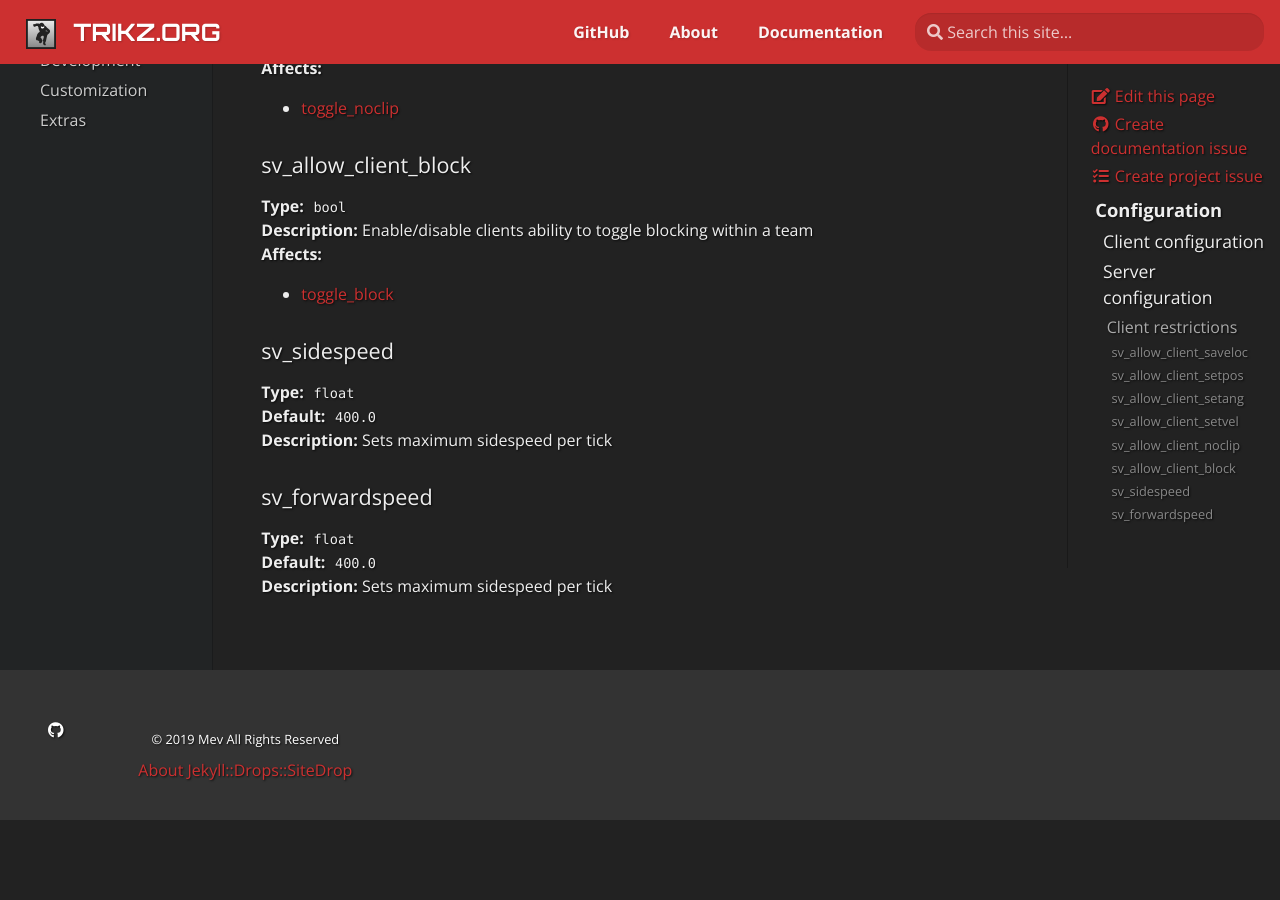
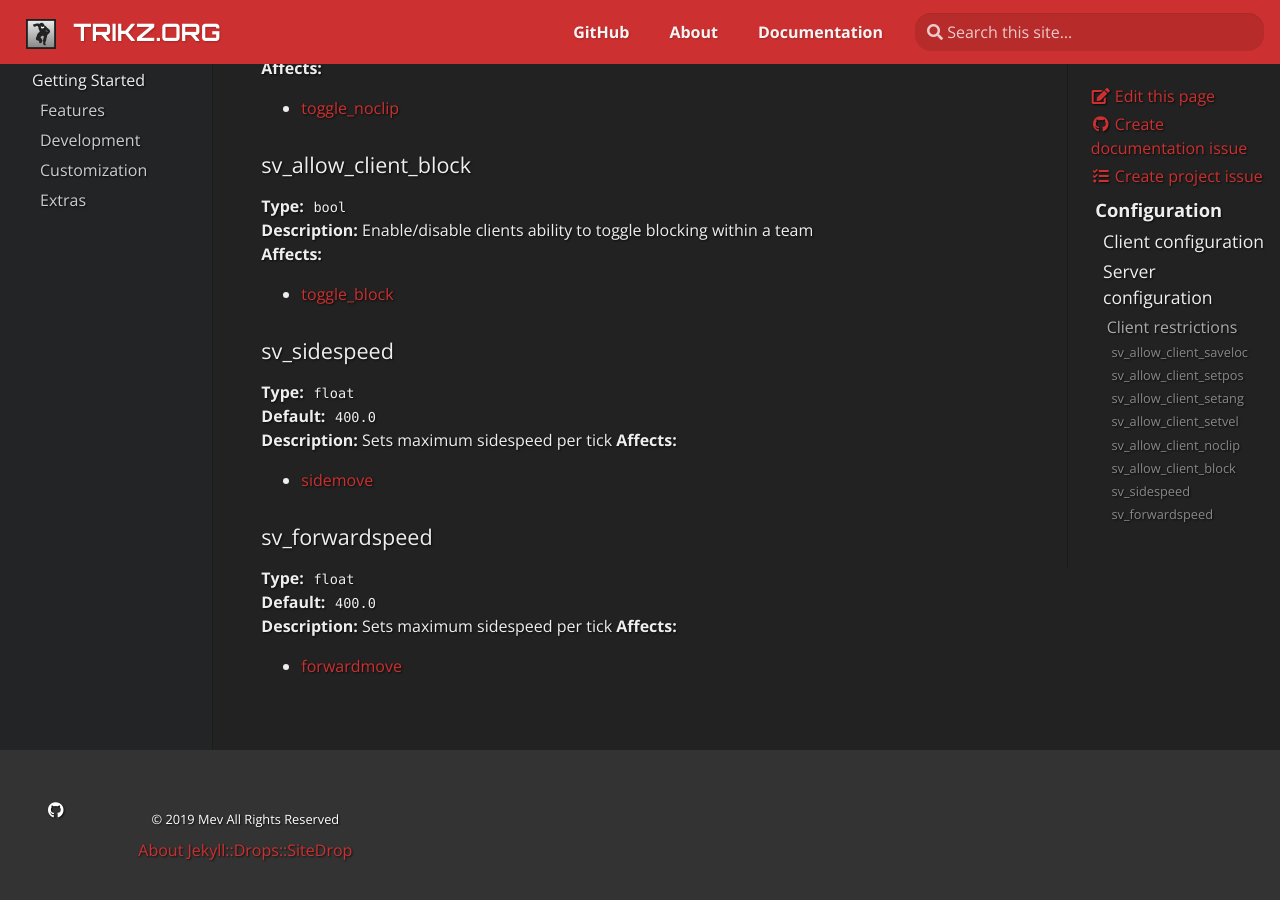
Before and after one commit to Trikz/trikz.org, a Jekyll site: the page built from _docs/configuration.md, in a window 1280 px wide and 900 px high, scrolled down 1395 px. Built offline with Jekyll 4.4.1, drawn with Linux system fonts in a browser that asks for light colours; some web fonts are replaced; before the commit the page ends 2215 px from its top, so only the background shows below that.

```diff
--- a/_docs/configuration.md
+++ b/_docs/configuration.md
@@ -77,9 +77,15 @@ __Affects:__
 __Type:__ `float`
 __Default:__ `400.0`
 __Description:__ Sets maximum sidespeed per tick
+__Affects:__
+
+* [sidemove](commands#sourcemod-TODO)
 
 #### sv_forwardspeed
 
 __Type:__ `float`
 __Default:__ `400.0`
 __Description:__ Sets maximum sidespeed per tick
+__Affects:__
+
+* [forwardmove](commands#sourcemod-TODO)
```
Also changed, not shown: _docs/commands.md (+2 -2 lines).
